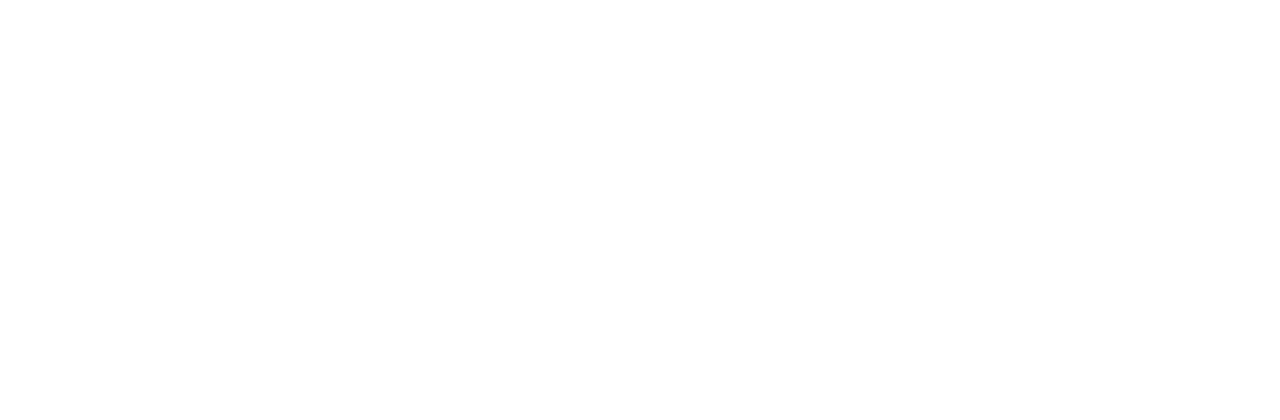
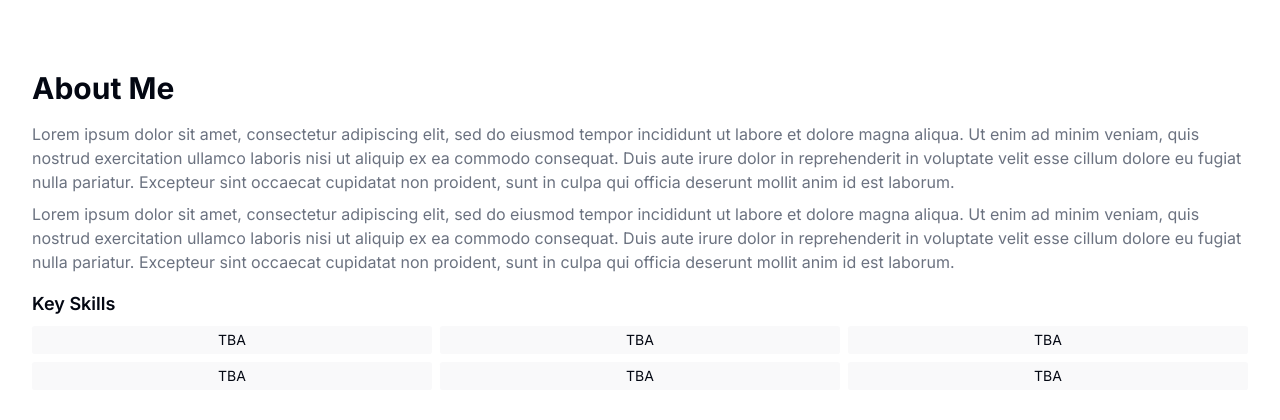
Before and after one commit to thereeling/react-portfolio, a Next.js app: page / in a window 1280 px wide. Shown: the part 860-1280 px from the top of the page. Built offline with nearby package versions, Linux system fonts and the light colour scheme.

Commit message:
About me section, header component

```diff
--- a/app/page.js
+++ b/app/page.js
@@ -1,11 +1,13 @@
 import Hero from "@/components/hero";
 import MotionSeparator from "@/components/motion-separator";
+import AboutMe from "@/components/about-me";
 
 export default function Home() {
   return (
     <main>
       <Hero />
       <MotionSeparator />
+      <AboutMe />
     </main>
   );
 }
--- /dev/null
+++ b/components/about-me.js
@@ -0,0 +1,51 @@
+"use client";
+
+import { motion } from "framer-motion";
+import SectionHeading from "./section-heading";
+
+export default function AboutMe() {
+  return (
+    <motion.section className="container py-20 rounded-lg"
+    initial={{ opacity: 0, y: 100 }}
+    animate={{ opacity: 1, y: 0 }}
+    transition={{ delay: 0.175 }}
+    >
+      <div className="grid gap-4">
+        <div>
+          <SectionHeading>About Me</SectionHeading>
+        </div>
+        <div className="grid gap-2">
+          <p className="text-muted-foreground">
+            Lorem ipsum dolor sit amet, consectetur adipiscing elit, sed do
+            eiusmod tempor incididunt ut labore et dolore magna aliqua. Ut enim
+            ad minim veniam, quis nostrud exercitation ullamco laboris nisi ut
+            aliquip ex ea commodo consequat. Duis aute irure dolor in
+            reprehenderit in voluptate velit esse cillum dolore eu fugiat nulla
+            pariatur. Excepteur sint occaecat cupidatat non proident, sunt in
+            culpa qui officia deserunt mollit anim id est laborum.
+          </p>
+          <p className="text-muted-foreground">
+            Lorem ipsum dolor sit amet, consectetur adipiscing elit, sed do
+            eiusmod tempor incididunt ut labore et dolore magna aliqua. Ut enim
+            ad minim veniam, quis nostrud exercitation ullamco laboris nisi ut
+            aliquip ex ea commodo consequat. Duis aute irure dolor in
+            reprehenderit in voluptate velit esse cillum dolore eu fugiat nulla
+            pariatur. Excepteur sint occaecat cupidatat non proident, sunt in
+            culpa qui officia deserunt mollit anim id est laborum.
+          </p>
+        </div>
+        <div>
+          <h3 className="text-lg font-semibold">Key Skills</h3>
+          <div className="grid text-center grid-cols-2 md:grid-cols-3 gap-2 mt-2">
+            <div className="bg-muted/50 px-3 py-1 rounded-md text-sm">TBA</div>
+            <div className="bg-muted/50 px-3 py-1 rounded-md text-sm">TBA</div>
+            <div className="bg-muted/50 px-3 py-1 rounded-md text-sm">TBA</div>
+            <div className="bg-muted/50 px-3 py-1 rounded-md text-sm">TBA</div>
+            <div className="bg-muted/50 px-3 py-1 rounded-md text-sm">TBA</div>
+            <div className="bg-muted/50 px-3 py-1 rounded-md text-sm">TBA</div>
+          </div>
+        </div>
+      </div>
+    </motion.section>
+  );
+}
--- /dev/null
+++ b/components/section-heading.js
@@ -0,0 +1,5 @@
+import React from "react";
+
+export default function SectionHeading({ children }) {
+  return <h2 className="text-3xl font-bold">{children}</h2>;
+}
```
